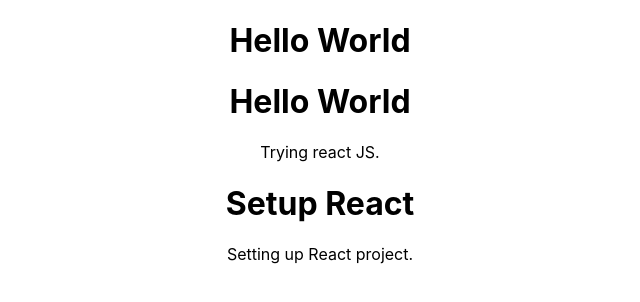
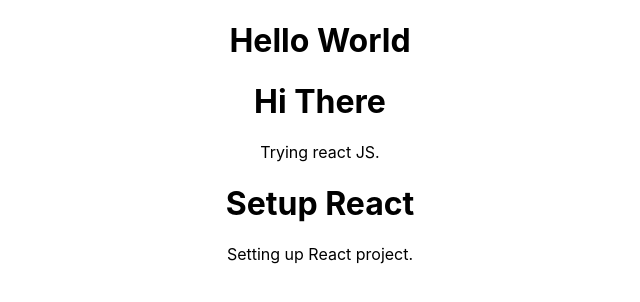
Before and after one commit to shan18/Learn-ReactJS, a React (Create React App) app: page / in a window 1280 px wide. Shown: the top 302 px of the page, without its empty margins (320-960 px from the left). Built offline with nearby package versions, Linux system fonts and the light colour scheme.

Commit message:
Handling Click Events

```diff
--- a/src/data/posts.json
+++ b/src/data/posts.json
@@ -1,7 +1,7 @@
 [
 	{
 		"id": 1,
-		"title": "Hello World",
+		"title": "Hi There",
 		"content": "Trying react JS.",
 		"slug": "hello-world"
 	},
--- a/src/posts/PostDetail.js
+++ b/src/posts/PostDetail.js
@@ -1,12 +1,24 @@
 import React, { Component } from 'react'
 
 class PostDetail extends Component {
+  constructor (props) {
+    super(props)
+    // this allows us to reference the 'this' keyword in function
+    // if the constructor for a method is not defined then using 'this' within the method will throw an error
+    this.titleWasClicked = this.titleWasClicked.bind(this)
+  }
+
+  titleWasClicked (event) { // defining a method
+    event.preventDefault() // this can be used to prevent any default action like stop from submitting a form
+    alert(this.props)
+  }
+
   render () {
     const { post } = this.props
     // Alternate way of declaration:  const post = this.props.post
     return (
       <div>
-        <h1>{post.title}</h1>
+        <h1 onClick={this.titleWasClicked}>{post.title}</h1>
         <p>{post.content}</p>
       </div>
     )
```
